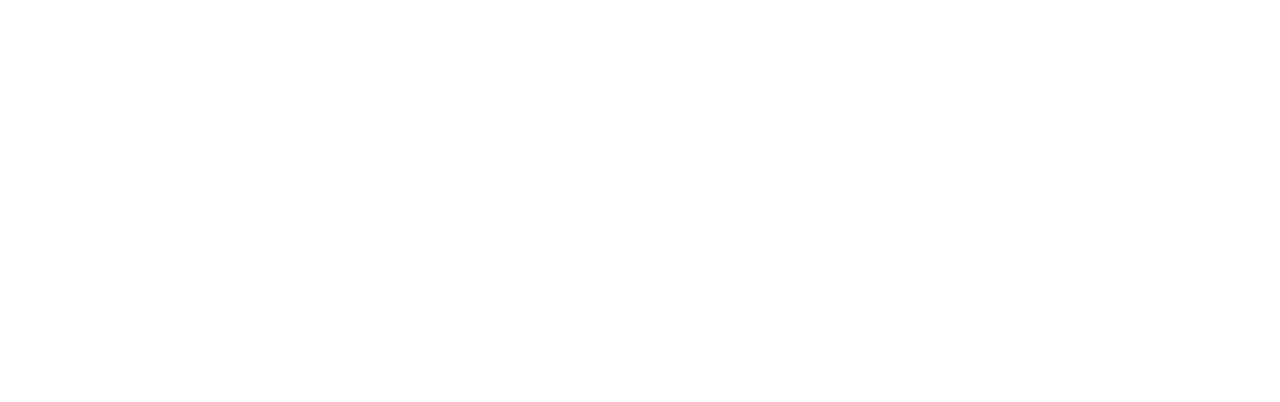
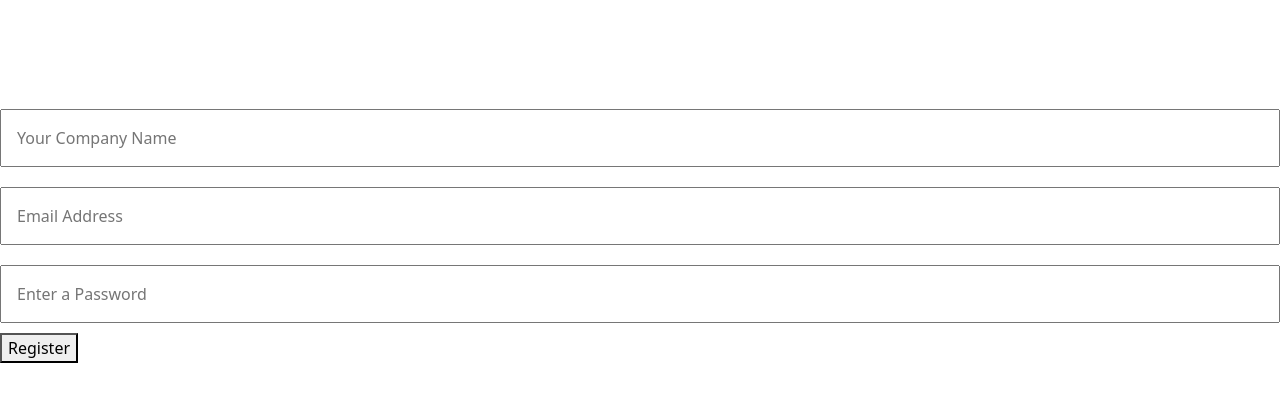
Before and after one commit to JoshuaB94/TutorialFlare_Frontend, a React (Create React App) app: page /company-registration in a window 1280 px wide. Before the commit this address had no page. Shown: the top 402 px of the page. Built offline with nearby package versions, Linux system fonts and the light colour scheme.

Commit message:
Coded RegisterCompany component and successfully registered a new user as a Company + Modified Register component to reflect NavBar component + Modified NavBar component with Link React-Router components so they can path to specific web app pages

```diff
--- a/src/App.jsx
+++ b/src/App.jsx
@@ -6,6 +6,7 @@
 import VideoCreatorLogin from './components/VideoCreatorLogin/VideoCreatorLogin';
 import CompanyLogin from './components/CompanyLogin/CompanyLogin';
 import Register from './components/Register/Register';
+import RegisterCompany from './components/RegisterCompany/RegisterCompany';
 import { BrowserRouter, Route, Routes } from 'react-router-dom';
 import jwtDecode from 'jwt-decode';
 
@@ -33,6 +34,7 @@
           <Route path="company-login" element={<CompanyLogin />}/>
           <Route path="videocreator-login" element={<VideoCreatorLogin />}/>
           <Route path="register" element={<Register />}/>
+          <Route path="company-registration" element={<RegisterCompany />}/>
         </Routes>
       </BrowserRouter>
     )
--- a/src/components/NavBar/NavBar.css
+++ b/src/components/NavBar/NavBar.css
@@ -0,0 +1,8 @@
+.navbar-link {
+    color: white;
+    text-decoration: none;
+}
+
+.navbar-link:hover {
+    color: orange;
+}
--- a/src/components/NavBar/NavBar.jsx
+++ b/src/components/NavBar/NavBar.jsx
@@ -1,4 +1,5 @@
 import * as React from 'react';
+import './NavBar.css';
 import AppBar from '@mui/material/AppBar';
 import Box from '@mui/material/Box';
 import Toolbar from '@mui/material/Toolbar';
@@ -11,8 +12,14 @@
 import Button from '@mui/material/Button';
 import Tooltip from '@mui/material/Tooltip';
 import MenuItem from '@mui/material/MenuItem';
+import { Link } from 'react-router-dom';
 
-const pages = ['Home', 'Hire a Creator', 'Register/Login'];
+const pages = [
+  <Link to="/" className="navbar-link">Home</Link>,
+  'Hire a Creator',
+  <Link to="/register" className="navbar-link">Register/Login</Link>
+];
+
 const settings = ['Profile', 'Profile Settings', 'Logout'];
 
 const NavBar = () => {
--- a/src/components/Register/Register.jsx
+++ b/src/components/Register/Register.jsx
@@ -1,8 +1,11 @@
 import './Register.css';
 import { Link } from 'react-router-dom';
+import NavBar from '../NavBar/NavBar';
 
 const Register = () => {
     return (
+        <div>
+            <NavBar />
             <div className="registration-page">
                 <div className="registration-selection">
                     <h1>Register as a...</h1>
@@ -18,6 +21,7 @@
                     </div>
                 </div>
             </div>
+        </div>
      );
 }
 
--- a/src/components/RegisterCompany/RegisterCompany.jsx
+++ b/src/components/RegisterCompany/RegisterCompany.jsx
@@ -0,0 +1,45 @@
+import './RegisterCompany.css';
+import { useState } from 'react';
+import axios from 'axios';
+import { Link } from 'react-router-dom';
+
+const RegisterCompany = () => {
+    const [company, registerCompany] = useState("");
+    const [email, registerEmail] = useState("");
+    const [password, registerPassword] = useState("");
+
+    async function handleSubmit(e){
+        e.preventDefault();
+
+        const postCompany = {
+            company: company,
+            email: email,
+            password: password,
+            isAdmin: true
+        }
+
+        let response = await axios.post(`http://localhost:3200/api/company/register`, postCompany);
+        if (response.status === 200) {
+            console.log(response.data);
+            window.location = '/login';
+        }
+
+        if (response.status === 400) {
+            console.log(`There is an error: ${response.error}`)
+        }
+    }
+
+    return (
+        <div className="company-registration-page">
+            <form className="company-registration-form" onSubmit={handleSubmit}>
+                <h1>Register as a Company</h1>
+                <input placeholder="Your Company Name" type="text" value={company} onChange={(e) => registerCompany(e.target.value)}/>
+                <input placeholder="Email Address" type="text" value={email} onChange={(e) => registerEmail(e.target.value)}/>
+                <input placeholder="Enter a Password" type="text" value={password} onChange={(e) => registerPassword(e.target.value)}/>
+                <button className="company-register-button" type="submit">Register</button>
+            </form>
+        </div>
+     );
+}
+
+export default RegisterCompany;
```
Lines whose indentation alone changed are shown as unchanged.
